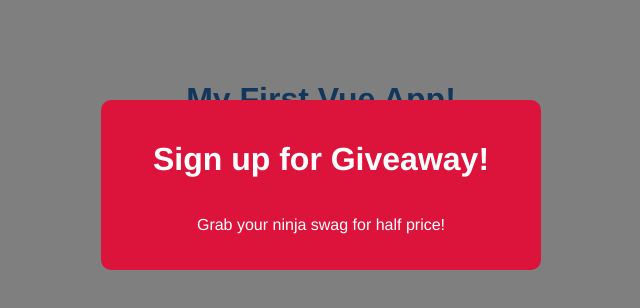
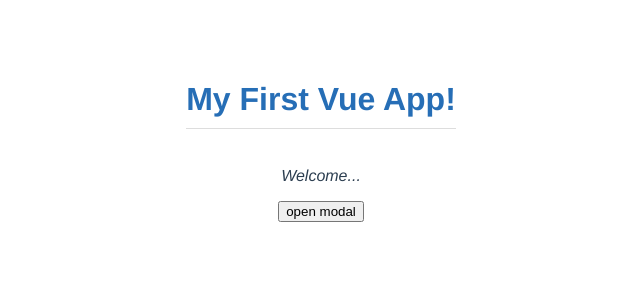
Before and after one commit to tomasz-kempinski/vueJS-course, a Vue app in the folder modal-project/: page / in a window 1280 px wide. Shown: the top 308 px of the page, without its empty margins (319-959 px from the left). Built offline with nearby package versions, Linux system fonts and the light colour scheme.

Commit message:
Add Emitting Custom Events

```diff
--- a/modal-project/src/App.vue
+++ b/modal-project/src/App.vue
@@ -1,12 +1,10 @@
 <template>
   <h1>{{ title }}</h1>
-  <!-- passing a prop -->
-  <!-- example props named 'header' and 'text' -->
-
-  <!-- <Modal header="Sign up for Giveaway!" text="Grab your ninja swag for half price!" /> -->
-
-  <!-- bind props to data -->
-  <Modal :header="header" :text="text" theme="sale" />
+  <p>Welcome...</p>
+  <div v-if="showModal">
+    <Modal :header="header" :text="text" theme="sale" @close="toggleModal" />
+  </div>
+  <button @click="toggleModal">open modal</button>
 </template>
 
 <script>
@@ -17,16 +15,15 @@
   components: { Modal },
   data() {
     return {
-      title: 'My First Vue App!',
-      header: 'Sign up for Giveaway!',
-      text: 'Grab your ninja swag for half price!'
+      title: "My First Vue App!",
+      header: "Sign up for Giveaway!",
+      text: "Grab your ninja swag for half price!",
+      showModal: false,
     };
   },
   methods: {
-    handleClick() {
-      console.log(this.$refs.name);
-      this.$refs.name.classList.add("active");
-      this.$refs.name.focus();
+    toggleModal() {
+      this.showModal = !this.showModal;
     },
   },
 };
--- a/modal-project/src/components/Modal.vue
+++ b/modal-project/src/components/Modal.vue
@@ -1,5 +1,5 @@
 <template>
-  <div class="backdrop">
+  <div class="backdrop" @click="closeModal">
     <div class="modal" :class="{ sale: theme === 'sale' }">
       <!-- injecting prop from App.vue -->
       <h1>{{ header }}</h1>
@@ -12,6 +12,11 @@
 // accepting props
 export default {
   props: ["header", "text", "theme"],
+  methods: {
+    closeModal() {
+      this.$emit("close");
+    },
+  },
 };
 </script>
 
```
